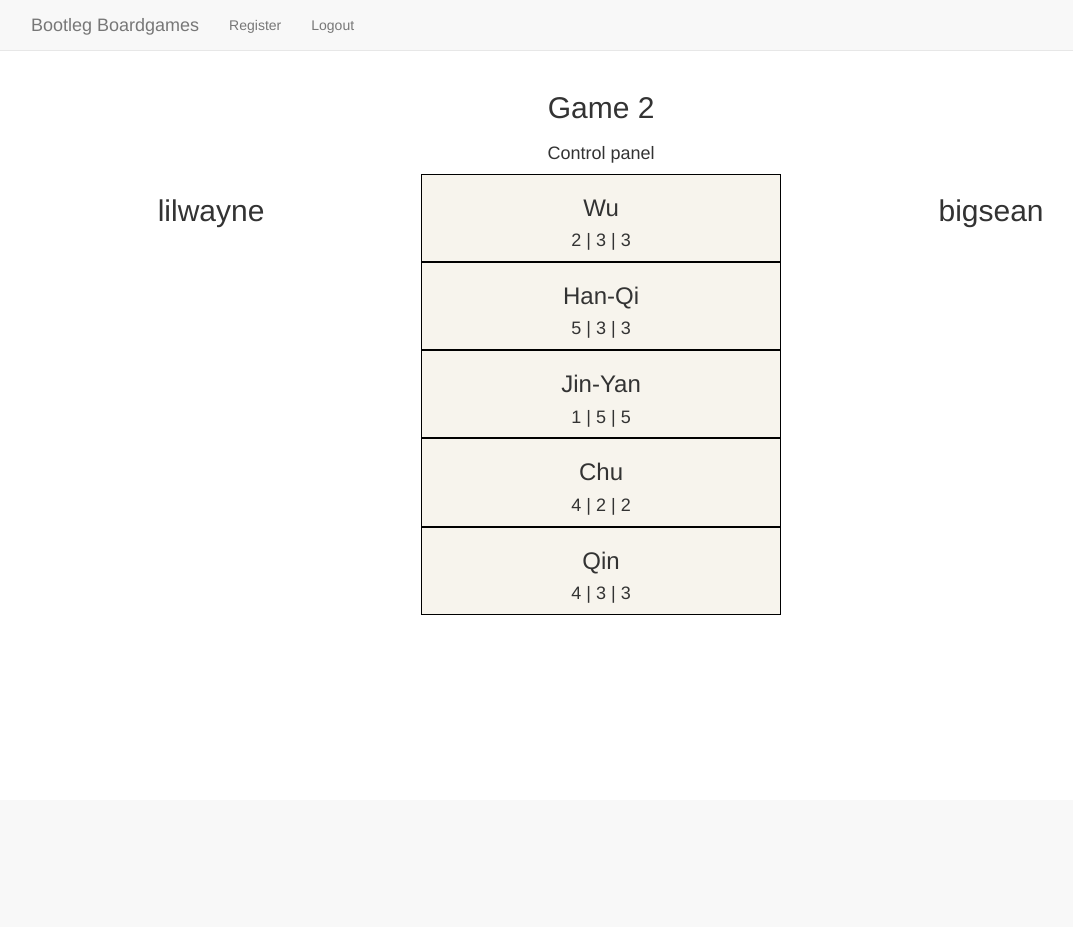
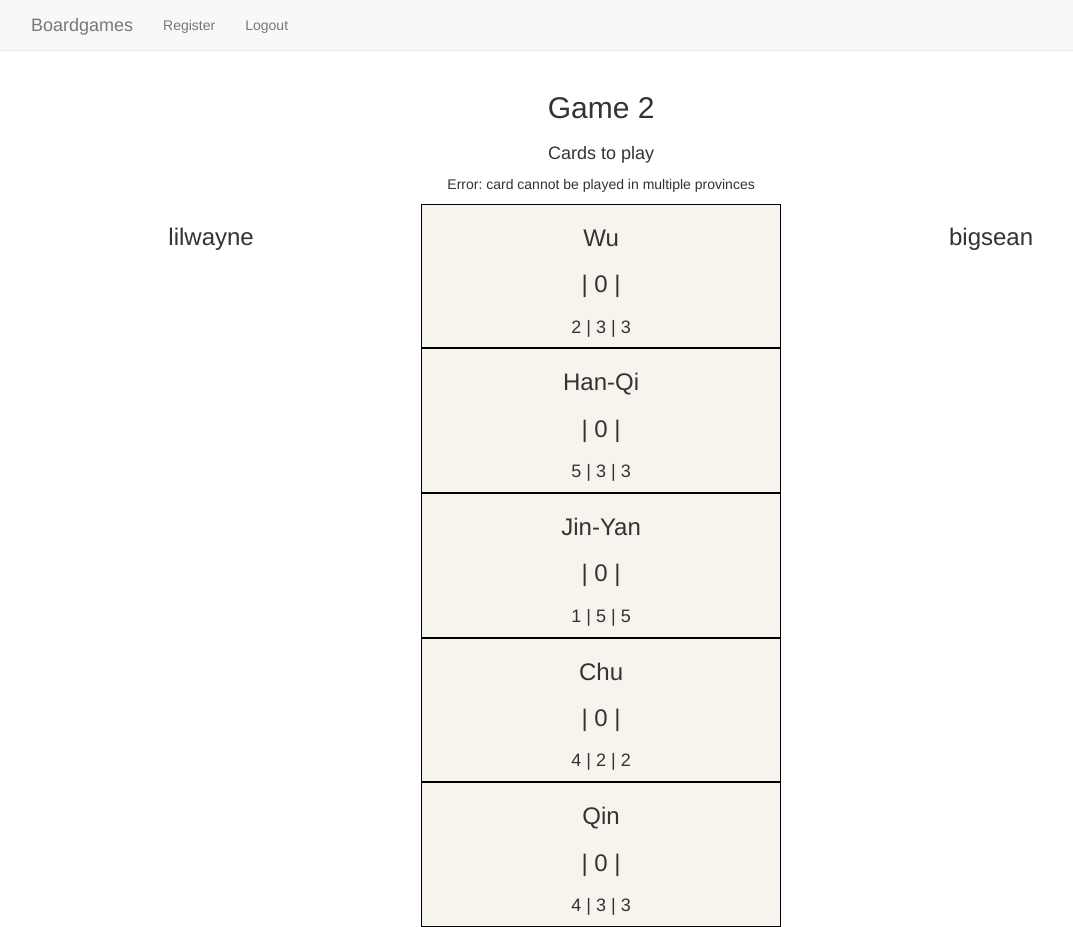
Before and after one commit to cmerenstein/board_game_website, a Django app: page /sun_tzu/2/ in a window 1280 px wide. Shown: the whole page, without its empty margins (39-1112 px from the left). Before the commit the page ends 615 px from the top, so only its background shows below. Run offline with Django 3.2, Linux system fonts and the light colour scheme; a user stored in the database is signed in; data comes from the database, SQL or seed files in the repository; both versions use the stored data as it was after the commit; parts of the project's set-up code (start-up, migrations or seed data) failed here and were passed over; some libraries are stand-ins or nearby versions.

Commit message:
just keep working on it

```diff
--- a/board_games/urls.py
+++ b/board_games/urls.py
@@ -22,5 +22,4 @@ urlpatterns = [
 	url(r'^$', views.index, name='index'),
 	url(r'^sun_tzu/', include('sun_tzu.urls')),
 	url(r'^logout/$', views.user_logout,name='logout'),
-	url(r'special/', views.special, name='special')
 ]
--- a/sun_tzu/admin.py
+++ b/sun_tzu/admin.py
@@ -1,6 +1,8 @@
 from django.contrib import admin
-from sun_tzu.models import UserProfileInfo, Game, Province
+from sun_tzu.models import UserProfileInfo, Game, Province, Player, Card
 # Register your models here.
 admin.site.register(UserProfileInfo)
 admin.site.register(Game)
 admin.site.register(Province)
+admin.site.register(Card)
+admin.site.register(Player)
--- a/sun_tzu/models.py
+++ b/sun_tzu/models.py
@@ -1,5 +1,6 @@
 from django.db import models
 from django.contrib.auth.models import User
+import re
 
 # Create your models here.
 class UserProfileInfo(models.Model):
@@ -14,24 +15,78 @@ class Game(models.Model):
 	player_one = models.ForeignKey(UserProfileInfo, related_name="p1")
 	player_two = models.ForeignKey(UserProfileInfo, related_name="p2")
 
-	turn = models.IntegerField(default=0)
+	turn = models.IntegerField(default=1)
 	score = models.IntegerField(default=0)
+
+	def __str__(self):
+		return str(self.game_id)
+
+
 
 class Province(models.Model):
 	game = models.ForeignKey(Game, on_delete=models.CASCADE)
 	name = models.CharField(max_length = 16)
 	player_control = models.CharField(max_length = 256, default="")
+	armies = models.IntegerField(default = 0) ## Positive = player one
 
 	round_one_points = models.IntegerField()
 	round_two_points = models.IntegerField()
 	round_three_points = models.IntegerField()
 
+	player_one_card = models.CharField(max_length = 3, default = "")
+	player_two_card = models.CharField(max_length = 3, default = "")
+
+	def __str__(self):
+		return self.name
+
+	def add_armies(self):
+	## this is gonna get ugly...
+		p_one_is_number = (re.match("^[0-9]+$", self.player_one_card) != None)
+		p_two_is_number = (re.match("^[0-9]+$", self.player_two_card) != None)
+
+		# both are numbers, add difference to armies
+		if p_one_is_number and p_two_is_number:
+			self.armies += (int(self.player_one_card) - int(self.player_two_card))
+
+		# either player plays a "P"
+		if "P" in self.player_one_card or "P" in self.player_two_card:
+			self.armies = int(self.armies / 2)
+
+		# p1 plays +1 or -1
+		elif p_two_is_number and not p_one_is_number:
+			if "+" in self.player_one_card:
+				self.armies += 1
+			else:
+				self.armies -= 1
+
+		# p2 plays +1 or -1
+		elif p_one_is_number and not p_two_is_number:
+			if "+" in self.player_two_card:
+				self.armies -= 1
+			else:
+				self.armies += 1
+
+		return self.armies
+
 class Player(models.Model):
 	game = models.ForeignKey(Game, on_delete=models.CASCADE)
-	card_number = models.IntegerField() # Keeps track of how much of the deck has been taken
+	card_number = models.IntegerField(default=0) # Keeps track of how much of the deck has been taken
+	player_name = models.CharField(max_length = 256)
+	turns_taken = models.IntegerField(default=0)
 
-	player_name = models.CharField(max_length = 256)
+	def hand(self):
+		# print(self.card_set.order_by("deck_position")[:self.card_number])
+		return self.card_set.order_by("deck_position")[:self.card_number]
+
+	def __str__(self):
+		return self.player_name
+
 
 class Card(models.Model):
+	player = models.ForeignKey(Player, on_delete=models.CASCADE)
 	deck_position = models.IntegerField()
 	is_single_use = models.BooleanField()
+	card_value = models.CharField(max_length = 3)
+
+	def __str__(self):
+		return self.card_value
--- a/sun_tzu/urls.py
+++ b/sun_tzu/urls.py
@@ -3,6 +3,7 @@ from . import views
 
 app_name = 'sun_tzu'
 urlpatterns = [
+	url(r'^$', views.index, name='index'),
 	url(r'^register/$', views.register, name='register'),
 	url(r'^user_login/$', views.user_login, name='user_login'),
 	url(r'^new_game/$', views.new_game, name="new_game"),
--- a/sun_tzu/views.py
+++ b/sun_tzu/views.py
@@ -1,7 +1,7 @@
 from django.shortcuts import render, get_object_or_404
 from django.contrib.auth.models import User
 from sun_tzu.forms import UserForm, GameForm
-from .models import Game, Province, UserProfileInfo
+from .models import Game, Province, UserProfileInfo, Player, Card
 import random
 
 from django.contrib.auth import authenticate, login, logout
@@ -17,16 +17,38 @@ def index(request):
 @login_required
 def new_game(request):
 	PROVINCES = ["Wu", "Han-Qi", "Jin-Yan", "Chu", "Qin"]
+	BASE_CARDS = ["1", "2", "3", "4", "5", "6"]
+	EXTRA_CARDS = ["+1", "+1", "+1", "-1", "-1", "-1", "P", "P", "P", "7", "8", "9", "10"]
+
 	if request.method == "POST":
 		game_form = GameForm(data=request.POST)
 
 		if game_form.is_valid():
 			game = game_form.save()
+
+			### give provinces values
 			for province in PROVINCES:
 				r_one = random.randint(1,5)
 				r_two = random.randint(1,5)
 				r_three = random.randint(1,5)
 				game.province_set.create(name=province, round_one_points=r_one, round_two_points=r_two, round_three_points=r_three)
+
+			### make player objects
+			for player_user in [game.player_one, game.player_two]:
+				game.player_set.create(player_name = player_user.user.username)
+
+			### give players cards
+			for p in game.player_set.all():
+				deck_position = 0
+				for card in BASE_CARDS:
+					p.card_set.create(card_value = card, is_single_use=False, deck_position = deck_position)
+					deck_position += 1
+				random.shuffle(EXTRA_CARDS)
+				for card in EXTRA_CARDS:
+					p.card_set.create(card_value = card, is_single_use=True, deck_position = deck_position)
+					deck_position += 1
+				p.card_number = 10 ## to start the player takes 10 cards
+				p.save()
 
 			game.save()
 			return HttpResponseRedirect(reverse('sun_tzu:game_view', kwargs={'game_id': game.game_id}))
@@ -36,21 +58,85 @@ def new_game(request):
 
 	return render(request, 'sun_tzu/new_game.html', {"form":game_form})
 
-@login_required
+
 def game_view(request, game_id):
 	game = get_object_or_404(Game, pk=game_id)
 
+	context = {}
+	context["game"] = game
+
 	player_logged_in = False
+	player_one = False
 	if request.user == game.player_one.user or request.user == game.player_two.user:
 		player_logged_in = True
 
-	return render(request, 'sun_tzu/game.html', {"game":game, "player_logged_in":player_logged_in, "player": request.user})
+		player_object = game.player_set.get(player_name=request.user.username)
+		context["player_object"] = player_object
+		if request.user == game.player_one.user:
+			player_one = True
 
-@login_required
-def special(request):
-    # Remember to also set login url in settings.py!
-    # LOGIN_URL = '/sun_tzu/user_login/'
-	return HttpResponse("You are logged in. User is " + str(request.user))
+	context["player_logged_in"] = player_logged_in
+	player_one_obj = game.player_set.get(player_name=game.player_one.user.username)
+	context["player_one_obj"] = player_one_obj
+	player_two_obj = game.player_set.get(player_name=game.player_two.user.username)
+	context["player_two_obj"] = player_two_obj
+
+	if request.method == "POST":
+
+		### Make sure that no card is played twice
+		valid = True
+		for key in request.POST.keys():
+			if "select" in key:
+				for key_two in request.POST.keys():
+					if request.POST[key_two] == request.POST[key]:
+						if key_two != key:
+							valid = False
+		context["valid"] = valid
+
+		## check if player has already moved this turn
+		moved = False
+		if player_object.turns_taken == game.turn:
+			moved = True
+
+		if valid and not moved:
+
+			## play card to province
+			for province in game.province_set.all():
+				card = Card.objects.get(pk=request.POST[province.name+"-select"])
+				if player_one:
+					province.player_one_card = card.card_value
+				else:
+					province.player_two_card = card.card_value
+				province.save()
+
+				## if card is single-use, remove
+				if card.is_single_use:
+					card.delete()
+
+			## update the turns the player has taken
+			if player_one:
+				player_one_obj.turns_taken += 1
+				player_one_obj.save()
+			else:
+				player_two_obj.turns_taken += 1
+				player_two_obj.save()
+
+			print(player_object.id, player_one_obj.id, player_two_obj.id)
+			print(game.turn, player_one_obj.turns_taken, player_two_obj.turns_taken, player_object.turns_taken)
+
+			## Check if both players have made their move
+			if player_one_obj.turns_taken == game.turn and player_two_obj.turns_taken == game.turn:
+				## add up the armies
+				for province in game.province_set.all():
+					province.add_armies()
+					province.save()
+				game.turn += 1
+				game.save()
+
+
+		print(game.turn, player_one_obj.turns_taken, player_two_obj.turns_taken, player_object.turns_taken)
+	return render(request, 'sun_tzu/game.html', context=context)
+
 
 @login_required
 def user_logout(request):
--- a/templates/sun_tzu/base.html
+++ b/templates/sun_tzu/base.html
@@ -13,7 +13,7 @@
 		<nav class='navbar navbar-default navbar-static-top'>
 			<div class="container">
 				<ul class=" nav navbar-nav ">
-				<li><a class="navbar-brand" href="{% url 'index' %}">Bootleg Boardgames</a></li>
+				<li><a class="navbar-brand" href="{% url 'index' %}">Boardgames</a></li>
 				<li><a class="navbar-link" href="{% url 'sun_tzu:register'%}">Register</a></li>
 				{% if user.is_authenticated %}
 				<li><a class='navbar-link' href="{% url 'logout' %}">Logout</a></li>
--- a/templates/sun_tzu/game.html
+++ b/templates/sun_tzu/game.html
@@ -9,22 +9,50 @@
 	<h2>Game {{ game.game_id }}</h2>
 
 	<div class="row" id="control_panel">
-		<h4>Control panel</h4>
+		<h4>Cards to play</h4>
+		{% if player_logged_in %}
+			<form method="POST">
+			{%csrf_token%}
+			{% for province in game.province_set.all %}
+				<label for="{{province.name}}-select">{{province.name}}</label>
+				<select name="{{province.name}}-select" id="{{province.name}}-select">
+					{% for card in player_object.hand %}
+					<option value="{{card.id}}">{{card.card_value}}</option>
+					{% endfor %}
+				</select>
+			{% endfor %}
+			<input type="submit" name="" value="Play Cards">
+			</form>
+		{% endif %}
+		{% if not valid %}
+			<p>Error: card cannot be played in multiple provinces</p>
+		{% endif %}
 	</div>
 	<div class="row">
-		<div class="col-sm-4">
-			<h2>{{ game.player_one.user.username}}</h2>
+		<div class="col-xs-4">
+			<h3>{{ game.player_one.user.username}}</h3>
+			<ol>
+				{% for card in player_one_obj.hand %}
+				<li>{{card.card_value}}</li>
+				{% endfor %}
+			</ol>
 		</div>
-		<div class="col-sm-4">
+		<div class="col-xs-4">
 			{% for province in game.province_set.all %}
 			<div class="province">
 				<h3>{{province.name}}</h3>
+				<h3>{{province.player_one_card}} | {{province.armies}} | {{province.player_two_card}}<h3>
 				<h4>{{province.round_one_points}} | {{province.round_two_points}} | {{province.round_two_points}}</h4>
 			</div>
 			{% endfor %}
 		</div>
-		<div class="col-sm-4">
-			<h2>{{ game.player_two.user.username}}</h2>
+		<div class="col-xs-4">
+			<h3>{{ game.player_two.user.username}}</h3>
+			<ol>
+				{% for card in player_two_obj.hand %}
+				<li>{{card.card_value}}</li>
+				{% endfor %}
+			</ol>
 		</div>
 	</div>
 
```
Also changed, not shown: db.sqlite3, sun_tzu/migrations/0001_initial.py, sun_tzu/migrations/0002_card.py (added), sun_tzu/migrations/0003_auto_20171103_0304.py (added), sun_tzu/migrations/0004_card.py (added), sun_tzu/migrations/0005_auto_20171104_0113.py (added), sun_tzu/migrations/0006_auto_20171104_1223.py (added).
